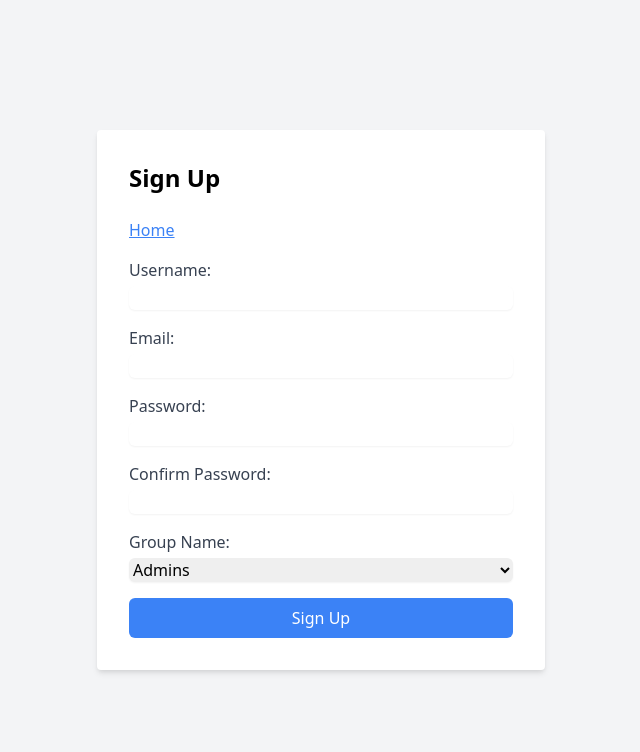
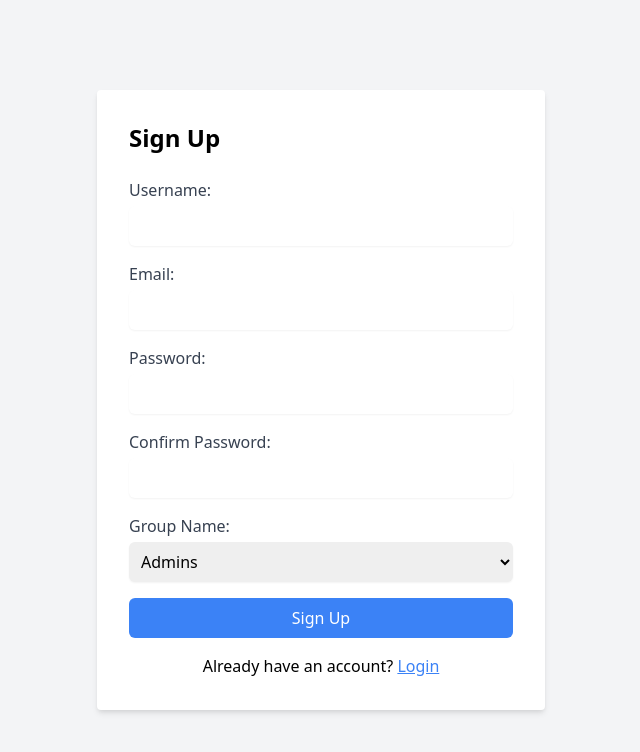
Before and after one commit to dansarpong/task_management_system, a Flask app: page /signup in a window 1280 px wide. Shown: the top 752 px of the page, without its empty margins (319-959 px from the left). Run offline with Flask 3, Linux system fonts and the light colour scheme.

Commit message:
Refactor HTML templates

```diff
--- a/templates/confirm.html
+++ b/templates/confirm.html
@@ -9,11 +9,10 @@
 <body class="bg-gray-100 flex items-center justify-center h-screen">
     <div class="bg-white p-8 rounded shadow-md w-full max-w-md">
         <h1 class="text-2xl font-bold mb-6">Enter Confirmation Code</h1>
-        <a href="{{ url_for('index') }}" class="text-blue-500 underline mb-4 block">Home</a>
-        <form action="/confirm" method="post">
+        <form action="{{ url_for('confirm') }}" method="post">
             <div class="mb-4">
                 <label for="code" class="block text-gray-700">Confirmation Code:</label>
-                <input type="text" id="code" name="code" class="mt-1 block w-full border-gray-300 rounded-md shadow-sm" required>
+                <input type="text" id="code" name="code" class="mt-1 block w-full border-gray-500 rounded-md shadow-sm p-2" required>
             </div>
             <button type="submit" class="w-full bg-blue-500 text-white py-2 rounded-md">Submit</button>
         </form>
--- a/templates/index.html
+++ b/templates/index.html
@@ -8,8 +8,8 @@
     <div class="text-center">
         <h1 class="text-4xl font-bold mb-6">Welcome to the Task Management System</h1>
         <div>
-            <a href="/login" class="text-blue-500 hover:underline">Login</a> |
-            <a href="/signup" class="text-blue-500 hover:underline">Sign Up</a>
+            <a href="{{ url_for('login') }}" class="text-blue-500 hover:underline">Login</a> |
+            <a href="{{ url_for('signup') }}" class="text-blue-500 hover:underline">Sign Up</a>
         </div>
     </div>
 </body>
--- a/templates/settings.html
+++ b/templates/settings.html
@@ -17,9 +17,9 @@
                     Enable Email Notifications
                 </label>
                 {% if email_notifications %}
-                    <input type="checkbox" id="email_notifications" name="email_notifications" checked>
+                    <input type="checkbox" id="email_notifications" name="email_notifications" class="border-gray-500 p-2" checked>
                 {% else %}
-                    <input type="checkbox" id="email_notifications" name="email_notifications">
+                    <input type="checkbox" id="email_notifications" name="email_notifications" class="border-gray-500 p-2">
                     <p class="text-sm text-gray-600 mt-2">Note: An email from AWS will be sent to you to verify your status after agreeing to enable email notifications</p>
                 {% endif %}
             </div>
--- a/templates/signup.html
+++ b/templates/signup.html
@@ -20,33 +20,35 @@
 <body class="bg-gray-100 flex items-center justify-center h-screen">
     <div class="bg-white p-8 rounded shadow-md w-full max-w-md">
         <h2 class="text-2xl font-bold mb-6">Sign Up</h2>
-        <a href="{{ url_for('index') }}" class="text-blue-500 underline mb-4 block">Home</a>
-        <form action="/signup" method="post" onsubmit="return validatePasswords()">
+        <form action="{{ url_for('signup') }}" method="post" onsubmit="return validatePasswords()">
             <div class="mb-4">
                 <label for="username" class="block text-gray-700">Username:</label>
-                <input type="text" id="username" name="username" class="mt-1 block w-full border-gray-300 rounded-md shadow-sm" required>
+                <input type="text" id="username" name="username" class="mt-1 block w-full border-gray-500 rounded-md shadow-sm p-2" required>
             </div>
             <div class="mb-4">
                 <label for="email" class="block text-gray-700">Email:</label>
-                <input type="email" id="email" name="email" class="mt-1 block w-full border-gray-300 rounded-md shadow-sm" required>
+                <input type="email" id="email" name="email" class="mt-1 block w-full border-gray-500 rounded-md shadow-sm p-2" required>
             </div>
             <div class="mb-4">
                 <label for="password" class="block text-gray-700">Password:</label>
-                <input type="password" id="password" name="password" class="mt-1 block w-full border-gray-300 rounded-md shadow-sm" required>
+                <input type="password" id="password" name="password" class="mt-1 block w-full border-gray-500 rounded-md shadow-sm p-2" required>
             </div>
             <div class="mb-4">
                 <label for="confirm-password" class="block text-gray-700">Confirm Password:</label>
-                <input type="password" id="confirm-password" name="confirm_password" class="mt-1 block w-full border-gray-300 rounded-md shadow-sm" required>
+                <input type="password" id="confirm-password" name="confirm_password" class="mt-1 block w-full border-gray-500 rounded-md shadow-sm p-2" required>
             </div>
             <div class="mb-4">
                 <label for="group-name" class="block text-gray-700">Group Name:</label>
-                <select id="group-name" name="group_name" class="mt-1 block w-full border-gray-300 rounded-md shadow-sm" required>
+                <select id="group-name" name="group_name" class="mt-1 block w-full border-gray-500 rounded-md shadow-sm p-2" required>
                     <option value="admins">Admins</option>
                     <option value="members">Members</option>
                 </select>
             </div>
             <button type="submit" class="w-full bg-blue-500 text-white py-2 rounded-md">Sign Up</button>
         </form>
+        <p class="mt-4 text-center">
+            Already have an account? <a href="{{ url_for('login') }}" class="text-blue-500 underline">Login</a>
+        </p>
     </div>
 </body>
 </html>
```
Also changed, not shown: templates/login.html (+6 -3 lines), templates/members.html (+3 -10 lines).
